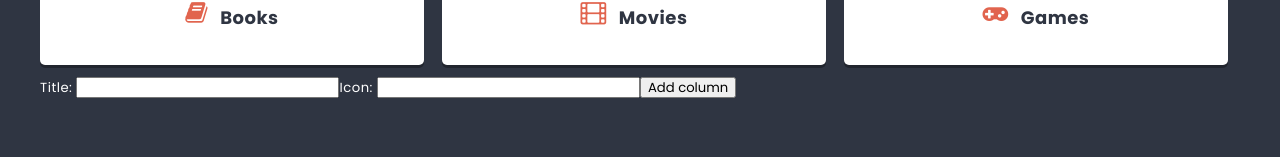
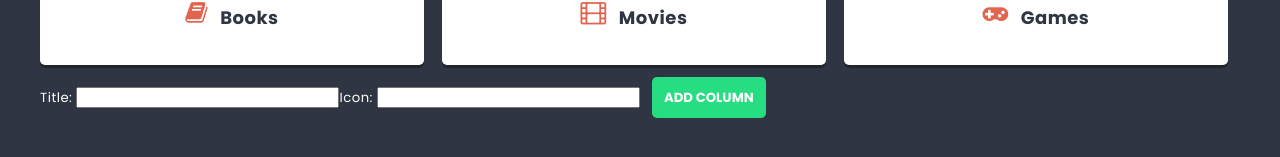
Before and after one commit to MarekJarczewsky81/test_app, a React (Create React App) app: page / in a window 1280 px wide. Shown: the part 555-712 px from the top of the page. Built offline with nearby package versions, Linux system fonts and the light colour scheme; the HTML template or start-up script is replaced by a standard one.

Commit message:
Button'add column' to ColumnForm

```diff
--- a/src/components/ColumnForm/ColumnForm.js
+++ b/src/components/ColumnForm/ColumnForm.js
@@ -1,6 +1,6 @@
 import styles from "./ColumnForm.module.scss";
 import { useState } from "react";
-
+import Button from "../Button/Button.js";
 
 const ColumnForm = props => {
     const [title, setTitle] = useState("");
@@ -14,12 +14,22 @@ const ColumnForm = props => {
     };
 
     return (
-    <form onSubmit={handleSubmit}>
-      Title: <input type="text" value={title} onChange={(e) => setTitle(e.target.value)}/>
-      Icon: <input type="text" value={icon} onChange={(e) => setIcon(e.target.value)}/>
-      <button>Add column</button>
-    </form>
-  );
+      <form onSubmit={handleSubmit}>
+        Title:{" "}
+        <input
+          type="text"
+          value={title}
+          onChange={(e) => setTitle(e.target.value)}
+        />
+        Icon:{" "}
+        <input
+          type="text"
+          value={icon}
+          onChange={(e) => setIcon(e.target.value)}
+        />
+        <Button>Add column</Button>
+      </form>
+    );
 };
 
 export default ColumnForm;
```
